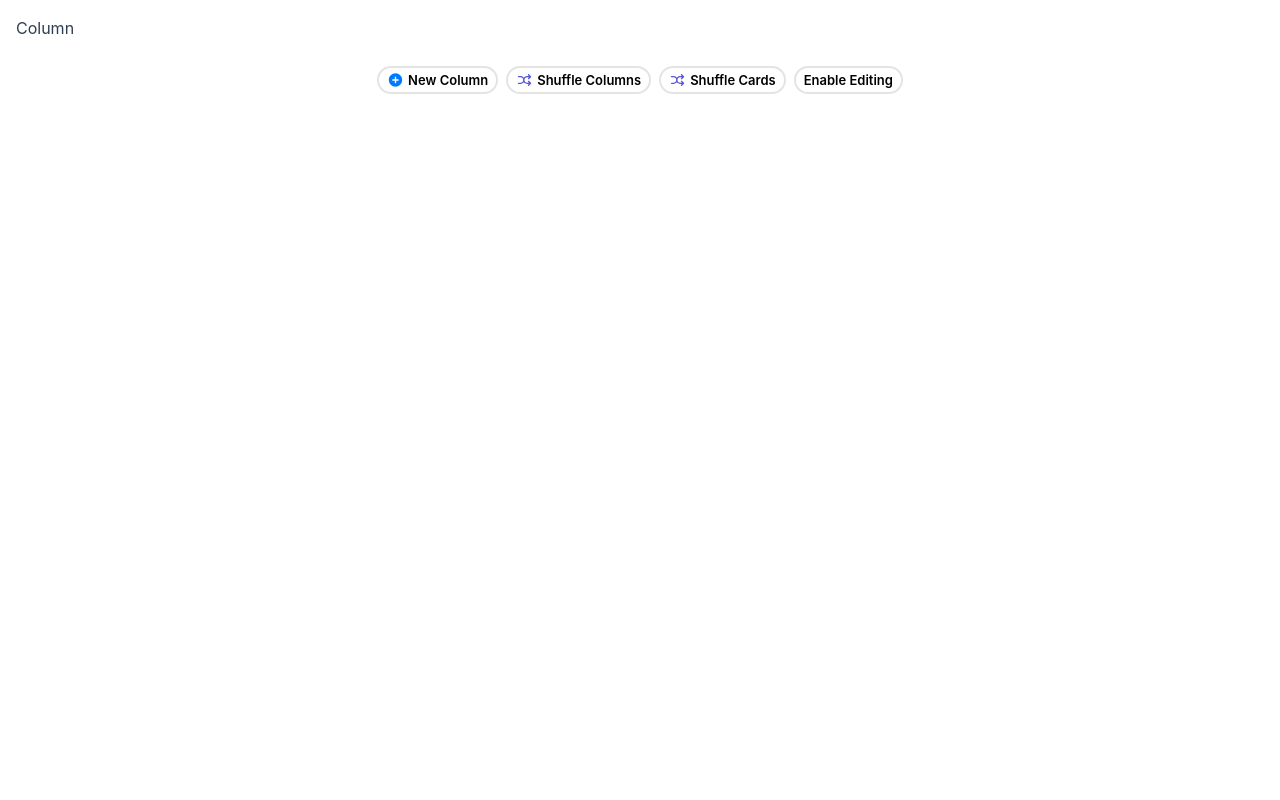
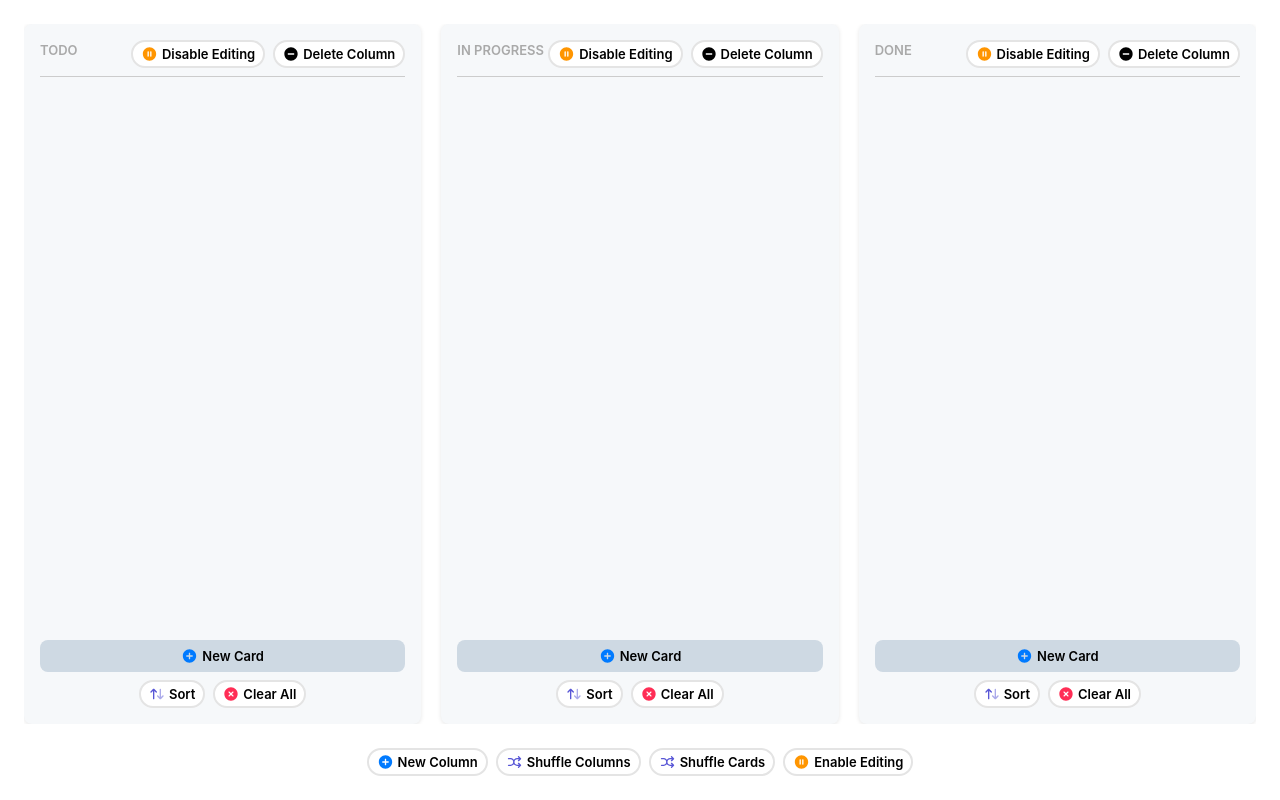
Before and after one commit to vylenne/kanban-board, a Vue app: page / in a window 1280 px wide. Built offline with nearby package versions, Linux system fonts and the light colour scheme; the HTML template or start-up script is replaced by a standard one.

Commit message:
add styles and column component

```diff
--- a/src/App.vue
+++ b/src/App.vue
@@ -11,7 +11,8 @@ import BoardActions from './components/BoardActions.vue'
 </template>
 
 <style scoped>
-.main {
+.board {
+  height: 100vh;
   display: flex;
   flex-direction: column;
   gap: 24px;
--- a/src/assets/main.css
+++ b/src/assets/main.css
@@ -1,12 +1,40 @@
 @import './base.css';
 
 #app {
-  max-width: 1280px;
+  max-width: 1400px;
   margin: 0 auto;
-  padding: 1rem;
   font-weight: normal;
+  height: 100%;
 }
 
-button {
+.btn-action {
+  background: #ffffff;
+  width: fit-content;
+  border: 2px solid #e4e4e4;
+  border-radius: 20px;
+  display: flex;
+  align-items: center;
+  gap: 4px;
+  padding: 4px 8px;
   font-family: Inter, sans-serif;
+  font-size: 13px;
+  font-weight: 600;
 }
+
+.btn-action:hover {
+  background: #e4e4e4;
+  cursor: pointer;
+}
+
+.btn-action.add {
+  width: 100%;
+  background: #ced9e3;
+  justify-content: center;
+  border: none;
+  border-radius: 8px;
+  padding: 8px 0;
+}
+
+.btn-action.add:hover {
+  background: #becbd7;
+}
--- a/src/components/Board.vue
+++ b/src/components/Board.vue
@@ -7,12 +7,19 @@ const board = useBoardStore()
 
 <template>
   <div class="board-grid">
-    <Column />
+    <Column
+      v-for="column in board.columns"
+      :key="column.id"
+      :column="column"
+      :editing-enabled="board.editingEnabled"
+      @delete-column="board.deleteColumn(column.id)"
+    />
   </div>
 </template>
 
 <style scoped>
 .board-grid {
+  height: 100%;
   display: flex;
   gap: 20px;
   align-items: flex-start;
--- a/src/components/BoardActions.vue
+++ b/src/components/BoardActions.vue
@@ -1,6 +1,7 @@
 <script setup>
 import IconAdd from '@/components/icons/IconAdd.vue'
 import IconShuffle from '@/components/icons/IconShuffle.vue'
+import IconPause from '@/components/icons/IconPause.vue'
 </script>
 
 <template>
@@ -18,6 +19,7 @@ import IconShuffle from '@/components/icons/IconShuffle.vue'
       Shuffle Cards
     </button>
     <button class="btn-action" @click="emit('toggle-editing')">
+      <IconPause />
       {{ editingEnabled ? 'Disable Editing' : 'Enable Editing' }}
     </button>
   </div>
@@ -28,23 +30,5 @@ import IconShuffle from '@/components/icons/IconShuffle.vue'
   display: flex;
   justify-content: center;
   gap: 8px;
-  margin: 24px 0;
-}
-
-.btn-action {
-  background: #ffffff;
-  border: 2px solid #e4e4e4;
-  border-radius: 20px;
-  display: flex;
-  align-items: center;
-  gap: 4px;
-  padding: 4px 8px;
-  font-size: 13px;
-  font-weight: 600;
-}
-
-.btn-action:hover {
-  background: #e4e4e4;
-  cursor: pointer;
 }
 </style>
--- a/src/components/Card.vue
+++ b/src/components/Card.vue
@@ -0,0 +1,3 @@
+<template>
+  <p>Card</p>
+</template>
--- a/src/components/Column.vue
+++ b/src/components/Column.vue
@@ -1,3 +1,149 @@
+<script setup lang="ts">
+import { ref } from 'vue'
+import type { Column as ColumnType } from '@/types/types'
+import { useBoardStore } from '@/stores/board'
+
+import Card from './Card.vue'
+import IconClear from './icons/IconClear.vue'
+import IconSort from './icons/IconSort.vue'
+import IconAdd from './icons/IconAdd.vue'
+import IconPause from './icons/IconPause.vue'
+import IconPlay from './icons/IconPlay.vue'
+import IconCancel from './icons/IconCancel.vue'
+
+const props = defineProps<{
+  column: ColumnType
+  editingEnabled: boolean
+}>()
+
+const emit = defineEmits<{
+  (e: 'delete-column'): void
+}>()
+
+const board = useBoardStore()
+const nameEl = ref<HTMLElement | null>(null)
+
+const { toggleEditing } = board
+
+const updateName = () => {
+  if (!props.editingEnabled || !nameEl.value) return
+
+  const text = nameEl.value.innerText.trim()
+  if (text && text !== props.column.name) {
+    props.column.name = text
+  }
+  nameEl.value.blur()
+}
+
+const addCard = () => {
+  board.addCard(props.column.id)
+}
+
+const sortCards = () => {
+  props.column.cards.sort((a, b) => a.title.localeCompare(b.title))
+}
+
+const clearAll = () => {
+  props.column.cards.length = 0
+}
+
+const deleteThisColumn = () => {
+  emit('delete-column')
+}
+</script>
+
 <template>
-  <p>Column</p>
+  <div class="column">
+    <div class="column-header" :class="{ disabled: !editingEnabled }"
+      @keydown.enter.prevent="updateName" @blur="updateName" ref="nameEl">
+      <p class="header" contenteditable="true">{{ column.name }}</p>
+      <div class="column-actions">
+        <button v-if="editingEnabled" class="btn-action" @click="toggleEditing">
+          <IconPause />
+          Disable Editing
+        </button>
+        <button v-else class="btn-action" @click="toggleEditing">
+          <IconPlay />
+          Unlock Column
+        </button>
+        <button class="btn-action" @click="deleteThisColumn">
+          <IconCancel />
+          Delete Column
+        </button>
+      </div>
+    </div>
+
+    <div class="card-list">
+      <Card v-for="card in column.cards" :key="card.id" :card="card" :column-id="column.id" />
+    </div>
+
+    <button class="btn-action add" @click="addCard">
+      <IconAdd />
+      New Card
+    </button>
+
+    <div class="column-actions bottom">
+      <button class="btn-action" @click="sortCards">
+        <IconSort />
+        Sort
+      </button>
+      <button class="btn-action" @click="clearAll">
+        <IconClear />
+        Clear All
+      </button>
+    </div>
+  </div>
 </template>
+
+<style scoped>
+.column {
+  background: #f6f8fa;
+  border-radius: 8px;
+  padding: 16px;
+  min-width: 250px;
+  box-shadow: 0 1px 4px rgba(0, 0, 0, 0.1);
+  display: flex;
+  flex-direction: column;
+  flex: 1;
+  height: 100%;
+}
+
+.column-header {
+  display: flex;
+  justify-content: space-between;
+  font-weight: bold;
+  margin-bottom: 8px;
+  padding-bottom: 8px;
+  border-bottom: 1px solid #ccc;
+  outline: none;
+}
+
+.column-header.disabled {
+  pointer-events: none;
+  opacity: 0.6;
+}
+
+.header {
+  font-size: 13px;
+  font-weight: 600;
+  color: #a9a9a9;
+  text-transform: uppercase;
+}
+
+.column-actions {
+  display: flex;
+  justify-content: center;
+  gap: 8px;
+}
+
+.column-actions.bottom {
+  padding-top: 8px;
+}
+
+.card-list {
+  display: flex;
+  flex-direction: column;
+  flex: 1;
+  gap: 8px;
+}
+</style>
--- /dev/null
+++ b/src/components/icons/IconPlay.vue
@@ -0,0 +1,7 @@
+<template>
+  <svg width="16" height="16" viewBox="0 0 16 16" fill="none" xmlns="http://www.w3.org/2000/svg">
+    <path
+      d="M8.00004 1.33333C11.682 1.33333 14.6667 4.318 14.6667 8C14.6667 11.682 11.682 14.6667 8.00004 14.6667C4.31804 14.6667 1.33337 11.682 1.33337 8C1.33337 4.318 4.31804 1.33333 8.00004 1.33333ZM5.97604 5.76667L5.94071 6.1L5.92071 6.322L5.89271 6.722L5.87671 7.02867L5.86471 7.36533L5.85804 7.73133V8.11667L5.86471 8.48267L5.87671 8.82L5.89271 9.12667L5.92071 9.52667L5.96804 10.0133L5.97671 10.0813C5.99145 10.2038 6.03449 10.3211 6.10242 10.4241C6.17035 10.527 6.26131 10.6127 6.3681 10.6744C6.47488 10.7361 6.59456 10.7721 6.71767 10.7796C6.84078 10.787 6.96393 10.7657 7.07737 10.7173L7.38137 10.5827L7.81537 10.3767L8.07537 10.246L8.36204 10.0967L8.67271 9.928L9.00471 9.74L9.33337 9.54667L9.48737 9.45333L9.77404 9.27333L10.0327 9.10667L10.2607 8.954L10.696 8.64733L10.814 8.56C10.9128 8.48594 10.9929 8.38988 11.0481 8.27946C11.1033 8.16904 11.132 8.04728 11.1319 7.92383C11.1319 7.80039 11.103 7.67866 11.0477 7.56829C10.9925 7.45792 10.9122 7.36196 10.8134 7.288L10.5427 7.09L10.3594 6.96133L10.146 6.816L9.76937 6.57067L9.48404 6.392L9.17071 6.204L8.83804 6.012L8.51937 5.83533L8.22137 5.67667L7.94804 5.53667L7.58804 5.36133L7.29537 5.22667L7.14204 5.15867L7.07871 5.132C6.96526 5.08325 6.84201 5.0616 6.71874 5.06878C6.59546 5.07597 6.47556 5.11178 6.36854 5.17337C6.26152 5.23497 6.17033 5.32066 6.1022 5.42365C6.03407 5.52663 5.99087 5.64408 5.97604 5.76667Z"
+      fill="#34C759" />
+  </svg>
+</template>
```
